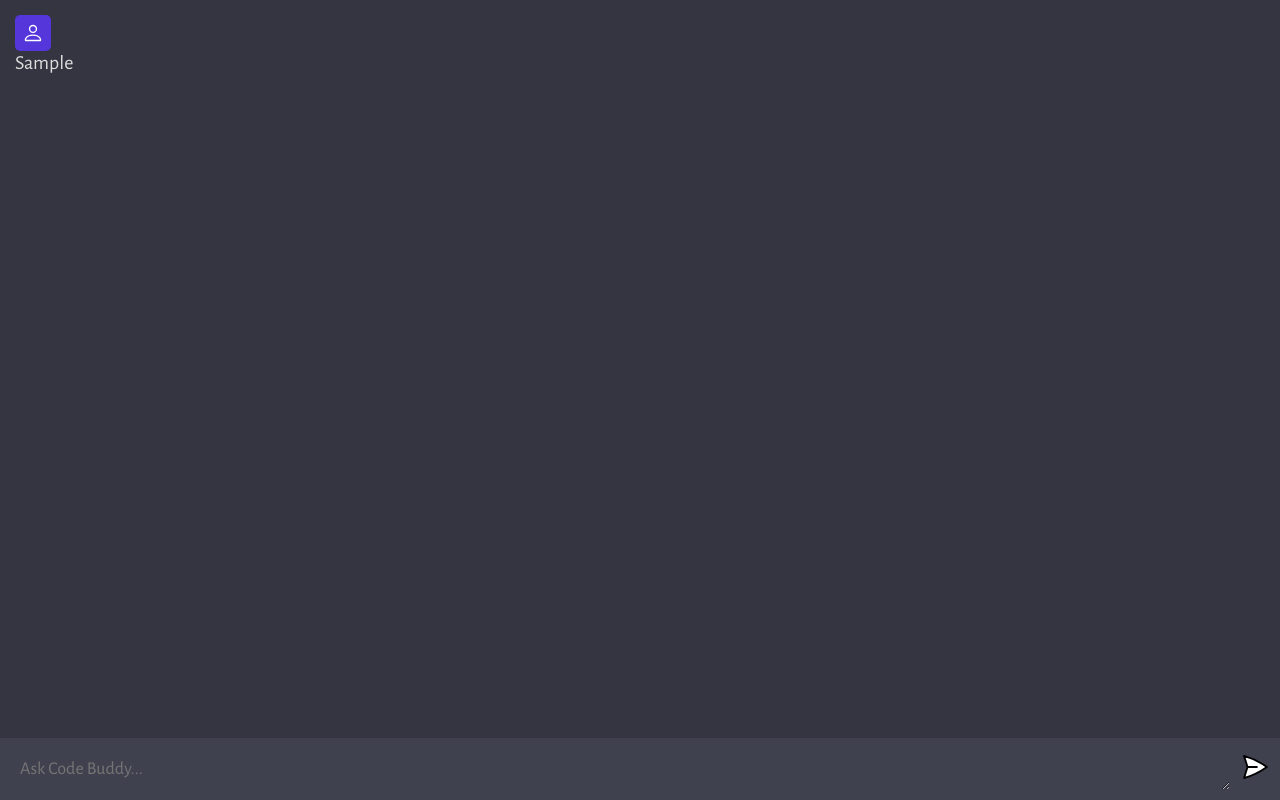
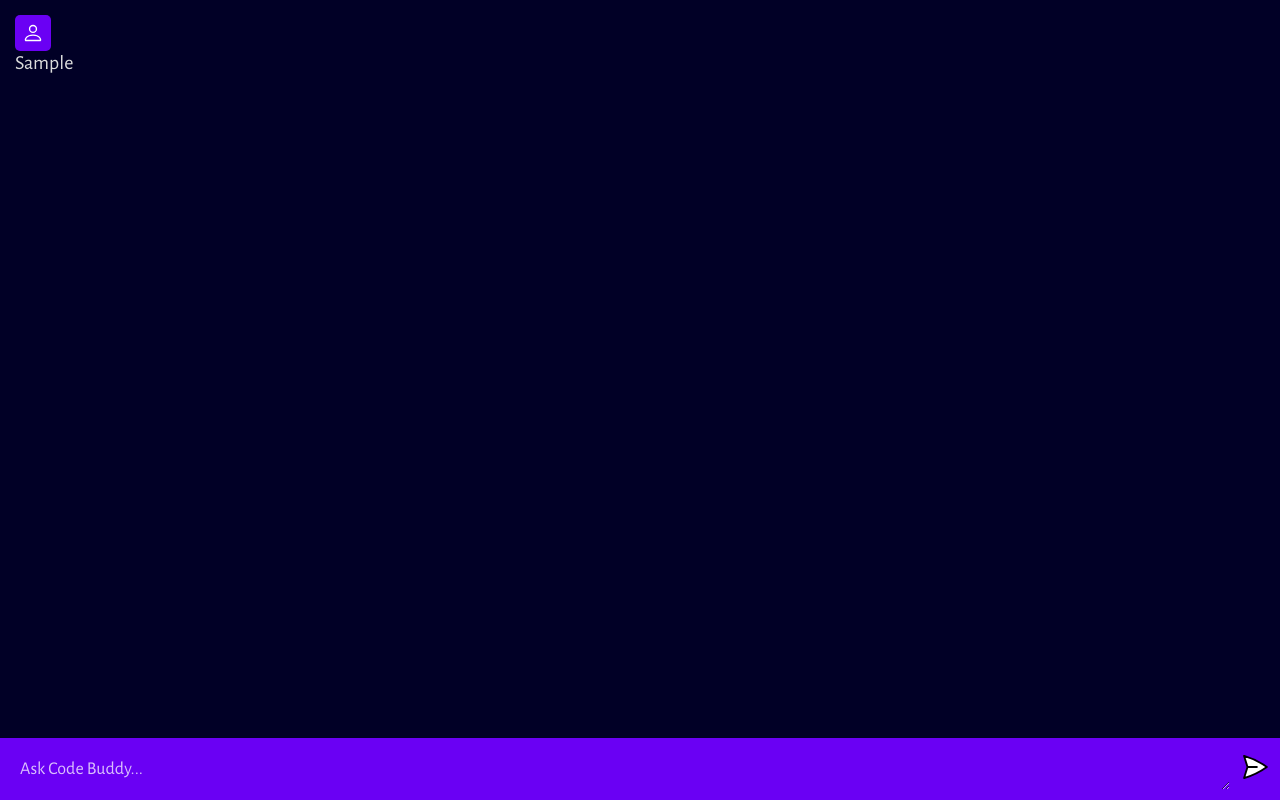
Before and after one commit to vcristian1/codebuddy, a website built with Vite: page client/index.html in a window 1280 px wide. Both pictures are taken after typing "Sample" into the empty fields and a click on the button 1255 px from the left and 769 px from the top of the page. Built offline with nearby package versions, Linux system fonts and the light colour scheme.

Commit message:
adjusted bg color, text area bg color, placeholder color and opacity, profile img color, ai profile img color, and added an Event Listener for when the user clicks enter to run the handleSubmit function

```diff
--- a/client/script.js
+++ b/client/script.js
@@ -83,3 +83,9 @@ const handleSubmit = async (e) => {
 }
 
 form.addEventListener('submit', handleSubmit);
+// Another Event Listener for when you click enter to submit your question to Code Buddy.
+form.addEventListener('keyup', (e) => {
+ if (e.keyCode === 13) {
+  handleSubmit(e);
+ }
+})
--- a/client/style.css
+++ b/client/style.css
@@ -8,13 +8,13 @@
 }
 
 body {
-  background: #343541;
+  background: #010026;
 }
 
 #app {
   width: 100vw;
   height: 100vh;
-  background: #343541;
+  background: #010026;
 
   display: flex;
   flex-direction: column;
@@ -69,7 +69,7 @@ body {
   height: 36px;
   border-radius: 5px;
 
-  background: #5436DA;
+  background: #6a00f4;
 
   display: flex;
   justify-content: center;
@@ -77,7 +77,7 @@ body {
 }
 
 .ai .profile {
-  background: #10a37f;
+  background: #fdcc49;
 }
 
 .profile img {
@@ -117,7 +117,7 @@ form {
   max-width: 1280px;
   margin: 0 auto;
   padding: 10px;
-  background: #40414F;
+  background: #6a00f4;
 
   display: flex;
   flex-direction: row;
@@ -137,6 +137,11 @@ textarea {
   outline: none;
 }
 
+::placeholder { /* Chrome, Firefox, Opera, Safari 10.1+ */
+  color: white;
+  opacity: 75%; /* Firefox */
+}
+
 button {
   outline: 0;
   border: 0;
```
